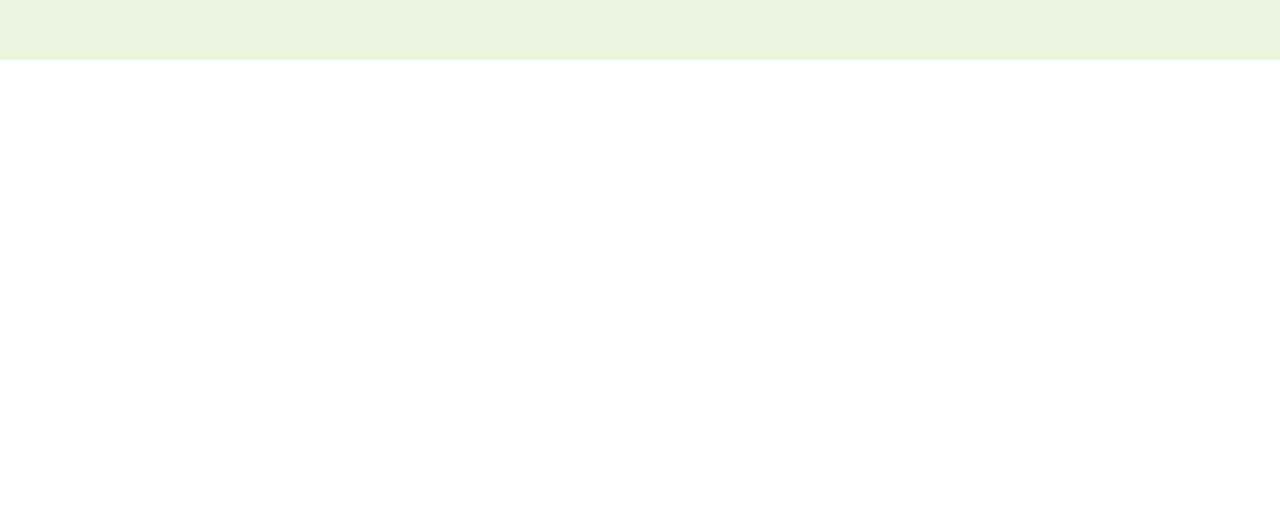
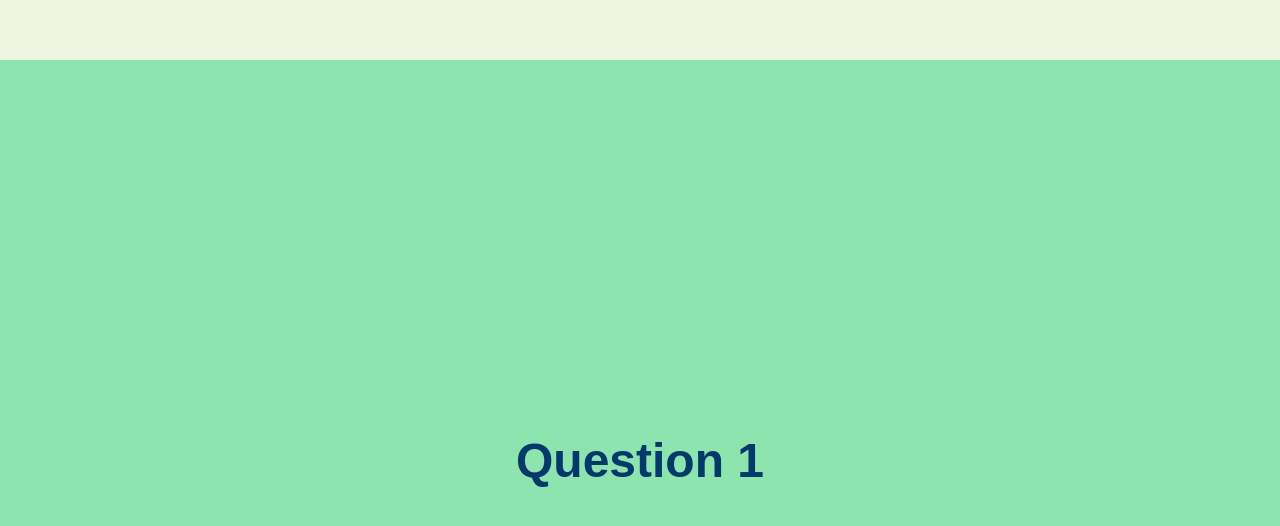
Before and after one commit to gracebmanning/sus-check, a React (Create React App) app: page / in a window 1280 px wide. Shown: the part 740-1266 px from the top of the page. Before the commit the page ends 800 px from the top, so only its background shows below. Built offline with nearby package versions, Linux system fonts and the light colour scheme.

Commit message:
take quiz button functionality

```diff
--- a/src/components/Main/index.jsx
+++ b/src/components/Main/index.jsx
@@ -11,7 +11,9 @@ const Main = () => {
                 <MainTagline>How sus(tainable) are you?</MainTagline>
 
                 <ButtonWrapper>
-                    <Button>Take Quiz!</Button>
+                    <Button to="question" smooth={true} duration={500} spy={true} exact='true'>
+                        Take Quiz!
+                    </Button>
                 </ButtonWrapper>
 
             </MainContent>
--- /dev/null
+++ b/src/components/Question/QuestionElements.jsx
@@ -0,0 +1,34 @@
+import styled from 'styled-components';
+
+export const QuestionContainer = styled.div`
+    background: #8EE4AF;
+    display: flex;
+    height: 100vh;
+    justify-content: center;
+    align-items: center;
+    position: relative;
+    z-index: 1;
+`
+
+export const QuestionContent = styled.div`
+    z-index: 3;
+    max-width: 1200px;
+    position: absolute;
+    padding: 8px 24px;
+    display: flex;
+    flex-direction: column;
+    align-items: center;
+`
+
+export const QuestionTitle = styled.h1`
+color: #05386B;
+font-size: 48px;
+text-align: center;
+font-family: 'Archivo Black', sans-serif;
+@media screen and (max-width: 768px) {
+    font-size: 40px;
+}
+@media screen and (max-width: 480px) {
+    font-size: 32px;
+}
+`
--- /dev/null
+++ b/src/components/Question/index.jsx
@@ -0,0 +1,20 @@
+import React from 'react';
+import { QuestionContainer, QuestionContent, QuestionTitle } from './QuestionElements';
+
+//import { Button, ButtonWrapper } from '../Button';
+
+const Question = () => {
+    return (
+        <QuestionContainer id="question">
+
+            <QuestionContent>
+
+                <QuestionTitle>Question 1</QuestionTitle>
+
+            </QuestionContent>
+
+        </QuestionContainer>
+    );
+};
+
+export default Question
--- a/src/pages/index.js
+++ b/src/pages/index.js
@@ -1,12 +1,13 @@
 import React from 'react';
 import Main from '../components/Main';
-
+import Question from '../components/Question';
 
 const Home = () => {
 
     return (
         <>
         <Main />
+        <Question />
         </>
     );
 
```
